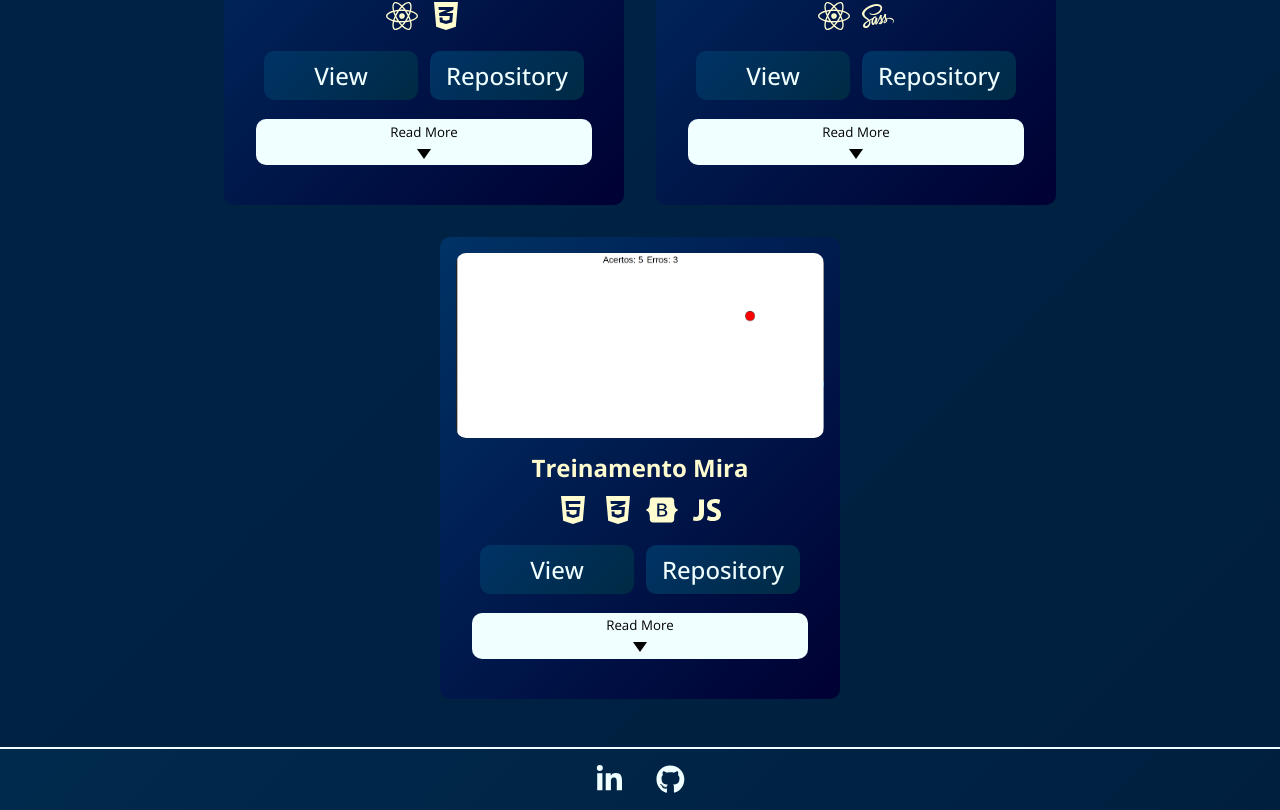
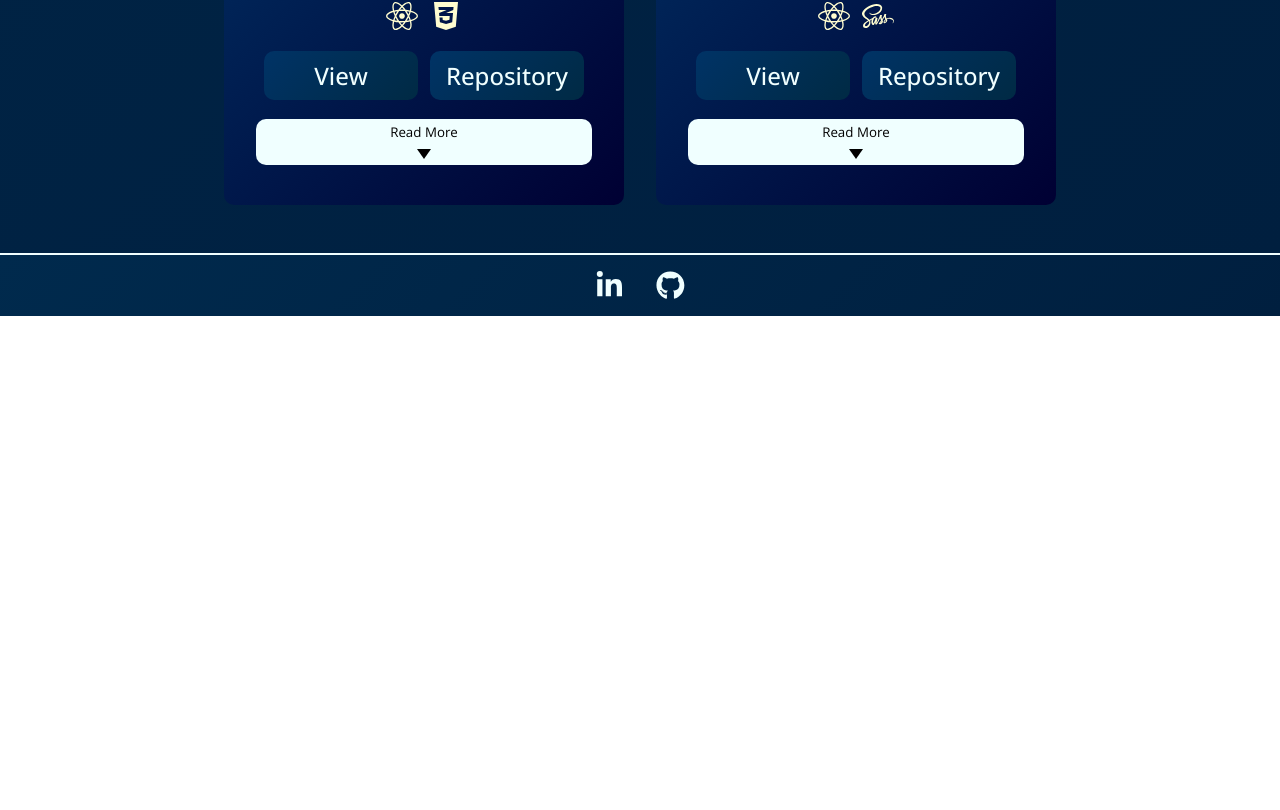
Before and after one commit to brunotrindadefm/Portifolio, a React (Vite) app: page /projects in a window 1280 px wide. Shown: the part 3014-3824 px from the top of the page. After the commit the page ends 3330 px from the top, so only its background shows below. Built offline with nearby package versions, Linux system fonts and the light colour scheme.

Commit message:
feat: little change

```diff
--- a/src/components/Projectsbt/Project.jsx
+++ b/src/components/Projectsbt/Project.jsx
@@ -140,17 +140,6 @@ const Project = ({ lang }) => {
             },
             deploy: 'https://btcalculator.netlify.app/',
             github: 'https://github.com/brunotrindadefm/calculadora'
-        },
-        {
-            name: 'Treinamento Mira',
-            image: '/TreinamentoAim.png',
-            technologies: [<FaHtml5 key="html" />, <FaCss3Alt key="css" />, <FaBootstrap key='bootstrap' />, <IoLogoJavascript key='javascript'/> ],
-            description: {
-                en: 'An aim training tool for gamers.',
-                pt: 'Uma ferramenta de treinamento de mira para jogadores.'
-            },
-            deploy: 'https://btaim.netlify.app/',
-            github: 'https://github.com/brunotrindadefm/TreinamentoDeMira'
         }
     ];
 
```
